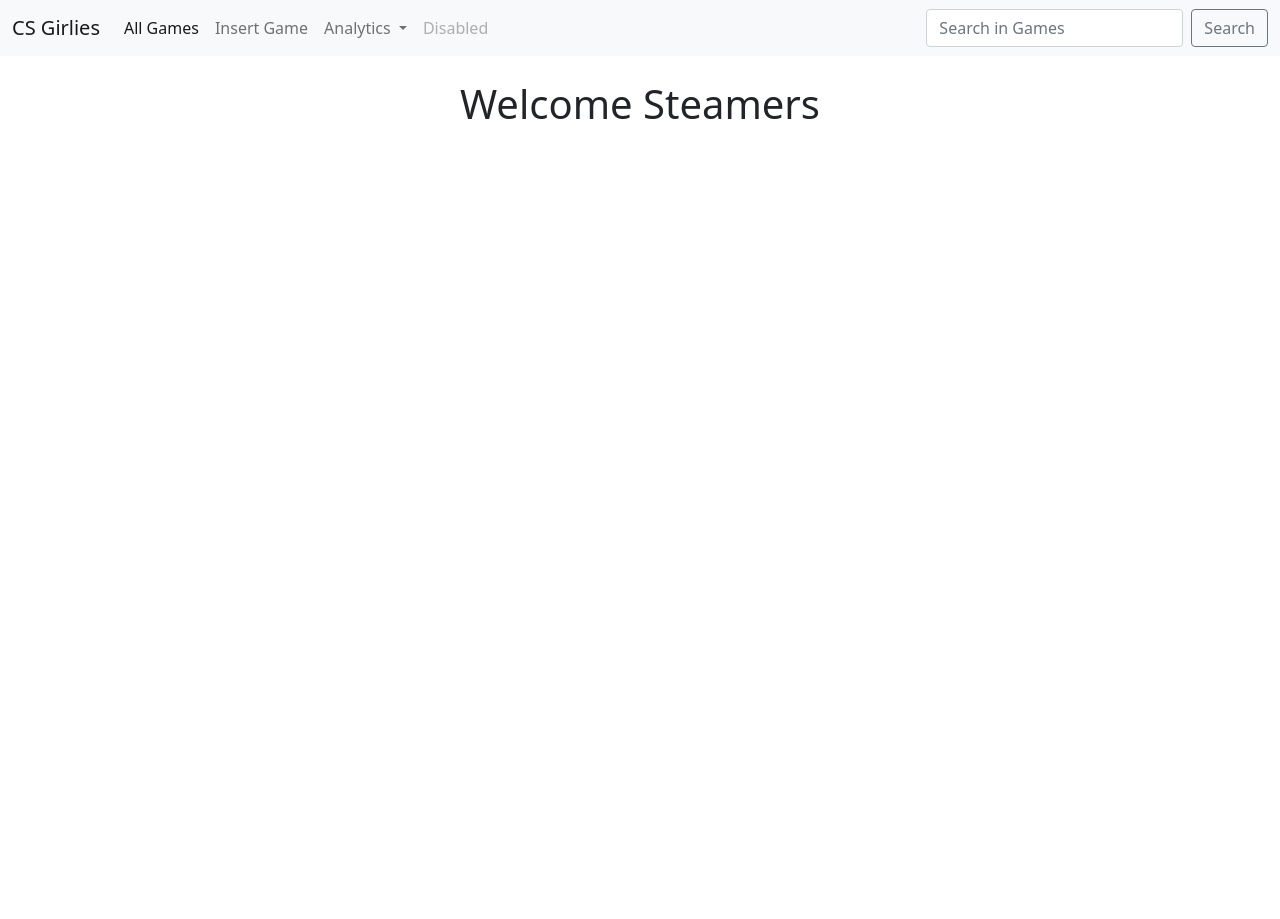
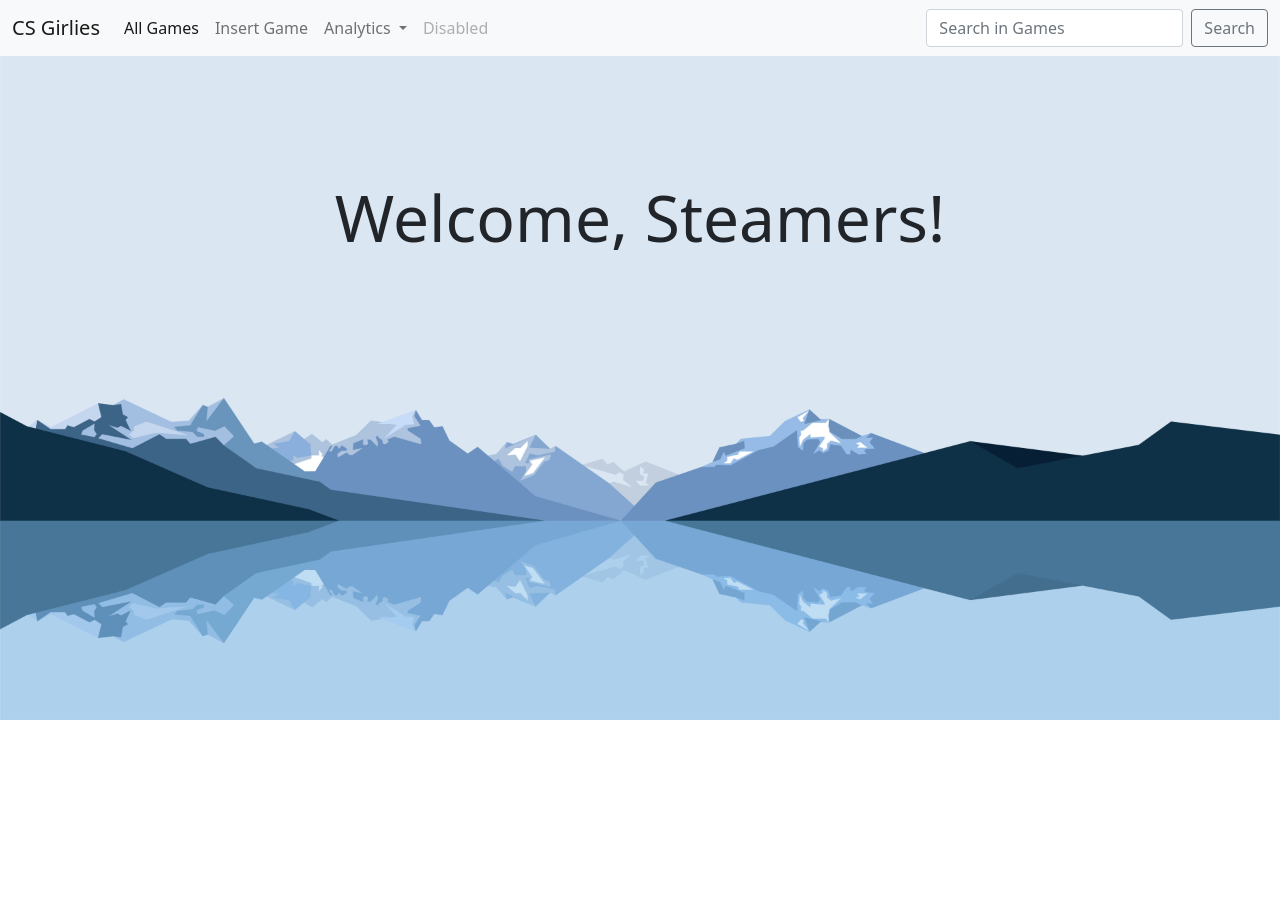
Before and after one commit to galva041/CS180SteamDatabaseWeb, a Django app: page / in a window 1280 px wide. Shown: the top 919 px of the page. Before the commit the page ends 119 px from the top, so only its background shows below. Run offline with Django 4.2, Linux system fonts and the light colour scheme; parts of the project's set-up code (start-up, migrations or seed data) failed here and were passed over.

Commit message:
homepage styling

```diff
--- /dev/null
+++ b/home/static/home/styles.css
@@ -0,0 +1,106 @@
+/* h1 {
+    animation-duration: 1s;
+    animation-name: fadeInDown;
+}
+
+@keyframes slidein {
+from {
+    margin-left: 100%;
+    width: 300%;
+}
+
+to {
+    margin-left: 0%;
+    width: 100%;
+}
+} */
+
+/* .navbar{
+    visibility: hidden;
+} */
+
+#welcome {
+    text-align: center;
+    font-size: 5vw;
+    padding: 100px;
+    /* position: fixed */
+}
+
+.body {
+    margin: 0;
+}
+
+#homepage {
+    overflow: none;
+    background-image: url("mtns.jpg");
+    background-size: 100%;
+    background-repeat: no-repeat;
+}
+
+#select {
+    text-align: center;
+    font-size: 5vw;
+    padding: 70px;
+}
+
+.container {
+    overflow: none;
+    max-height: 100vh;
+    overflow-y: scroll;
+    scroll-snap-type: mandatory; /* for older browsers */
+    scroll-snap-points-y: repeat(100vh); /* for older browsers */
+    scroll-snap-type: y mandatory;
+  }
+  .scrollsnap-section {
+    height: 100vh;
+    scroll-snap-align: start;
+    position: relative;
+  }
+
+a
+  text-decoration: none
+  color: inherit
+
+.cta
+  position: relative
+  margin: auto
+  padding: 19px 22px
+  transition: all .2s ease
+  &:before
+    content: ""
+    position: absolute
+    top: 0
+    left: 0
+    display: block
+    border-radius: 28px
+    background: rgba($primary,.5)
+    width: 56px
+    height: 56px
+    transition: all .3s ease
+  span
+    position: relative
+    font-size: 16px
+    line-height: 18px
+    font-weight: 900
+    letter-spacing: .25em
+    text-transform: uppercase
+    vertical-align: middle
+  svg
+    position: relative
+    top: 0
+    margin-left: 10px
+    fill: none
+    stroke-linecap: round
+    stroke-linejoin: round
+    stroke: $color
+    stroke-width: 2
+    transform: translateX(-5px)
+    transition: all .3s ease
+  &:hover
+    &:before
+      width: 100%
+      background: rgba($primary,1)
+    svg
+      transform: translateX(0)
+  &:active
+    transform: scale(.96)
--- a/home/templates/home/base.html
+++ b/home/templates/home/base.html
@@ -5,8 +5,14 @@
     <meta charset="utf-8">
     <meta name="viewport" content="width=device-width, initial-scale=1">
 
+    {% load static %}
     <!-- Bootstrap CSS -->
     <link href="https://cdn.jsdelivr.net/npm/bootstrap@5.1.3/dist/css/bootstrap.min.css" rel="stylesheet" integrity="sha384-1BmE4kWBq78iYhFldvKuhfTAU6auU8tT94WrHftjDbrCEXSU1oBoqyl2QvZ6jIW3" crossorigin="anonymous">
+    <link rel="stylesheet" href="{% static 'home/styles.css' %}">
+    <link
+    rel="stylesheet"
+    href="https://cdnjs.cloudflare.com/ajax/libs/animate.css/4.1.1/animate.min.css"
+  />
 
     <title>Hello, world!</title>
   </head>
@@ -21,7 +27,6 @@
 
     <!-- Option 1: Bootstrap Bundle with Popper -->
     <script src="https://cdn.jsdelivr.net/npm/bootstrap@5.1.3/dist/js/bootstrap.bundle.min.js" integrity="sha384-ka7Sk0Gln4gmtz2MlQnikT1wXgYsOg+OMhuP+IlRH9sENBO0LRn5q+8nbTov4+1p" crossorigin="anonymous"></script>
-
     <!-- Option 2: Separate Popper and Bootstrap JS -->
     <!--
     <script src="https://cdn.jsdelivr.net/npm/@popperjs/core@2.10.2/dist/umd/popper.min.js" integrity="sha384-7+zCNj/IqJ95wo16oMtfsKbZ9ccEh31eOz1HGyDuCQ6wgnyJNSYdrPa03rtR1zdB" crossorigin="anonymous"></script>
--- a/home/templates/home/home.html
+++ b/home/templates/home/home.html
@@ -5,8 +5,34 @@
 
 <center>
 
+{% load static %}
 <!--<h1>Hello {{ name }}!</h1>-->
-<h1>Welcome Steamers</h1>
+<body id="homepage">
+    <div class="container">
+        <section id="slide-1" class="scrollsnap-section">
+            <h1 class="animate__animated animate__fadeInDown" id="welcome">Welcome, Steamers! </h1>
+        </section>
+        <section id="slide-2" class="scrollsnap-section">
+            <h1 id= "select">Customize Your Games.</h1>
+        </section>
+        <div>
+            <a href="#" class="cta">
+                <span>View all Games</span>
+                <svg width="13px" height="10px" viewBox="0 0 13 10">
+                    <path d="M1,5 L11,5"></path>
+                    <polyline points="8 1 12 5 8 9"></polyline>
+                </svg>
+            </a>
+        </div>
+    </div>
+    <!-- <div class = "container">
+        <div class = "col-md-8">
+            <img src="{% static "home/media/steamlogo.jpeg" %}" class="img-fluid" alt="steam logo" max-width=300 max-height=300>
+        </div>
+    </div> -->
+</body>
+
+
 
 </center>
 
--- a/home/urls.py
+++ b/home/urls.py
@@ -1,5 +1,6 @@
 from django.urls import path
 from . import views
+from django.contrib.staticfiles.urls import staticfiles_urlpatterns
 
 #URLConf (url configuration)
 urlpatterns = [
@@ -15,3 +16,4 @@ urlpatterns = [
     path('lowest_rating/', views.lowest_rating, name='lowest-rating'),
     path('popular_genre', views.popular_genre, name="popular-genre"),
 ]
+urlpatterns += staticfiles_urlpatterns()
--- a/pagefront/settings.py
+++ b/pagefront/settings.py
@@ -117,7 +117,7 @@ USE_TZ = True
 # Static files (CSS, JavaScript, Images)
 # https://docs.djangoproject.com/en/4.0/howto/static-files/
 
-STATIC_URL = 'static/'
+STATIC_URL = '/static/'
 
 # Default primary key field type
 # https://docs.djangoproject.com/en/4.0/ref/settings/#default-auto-field
```
Also changed, not shown: home/static/home/media/steamlogo.jpeg (added), home/static/home/mtn2.jpg (added), home/static/home/mtns.jpg (added).
